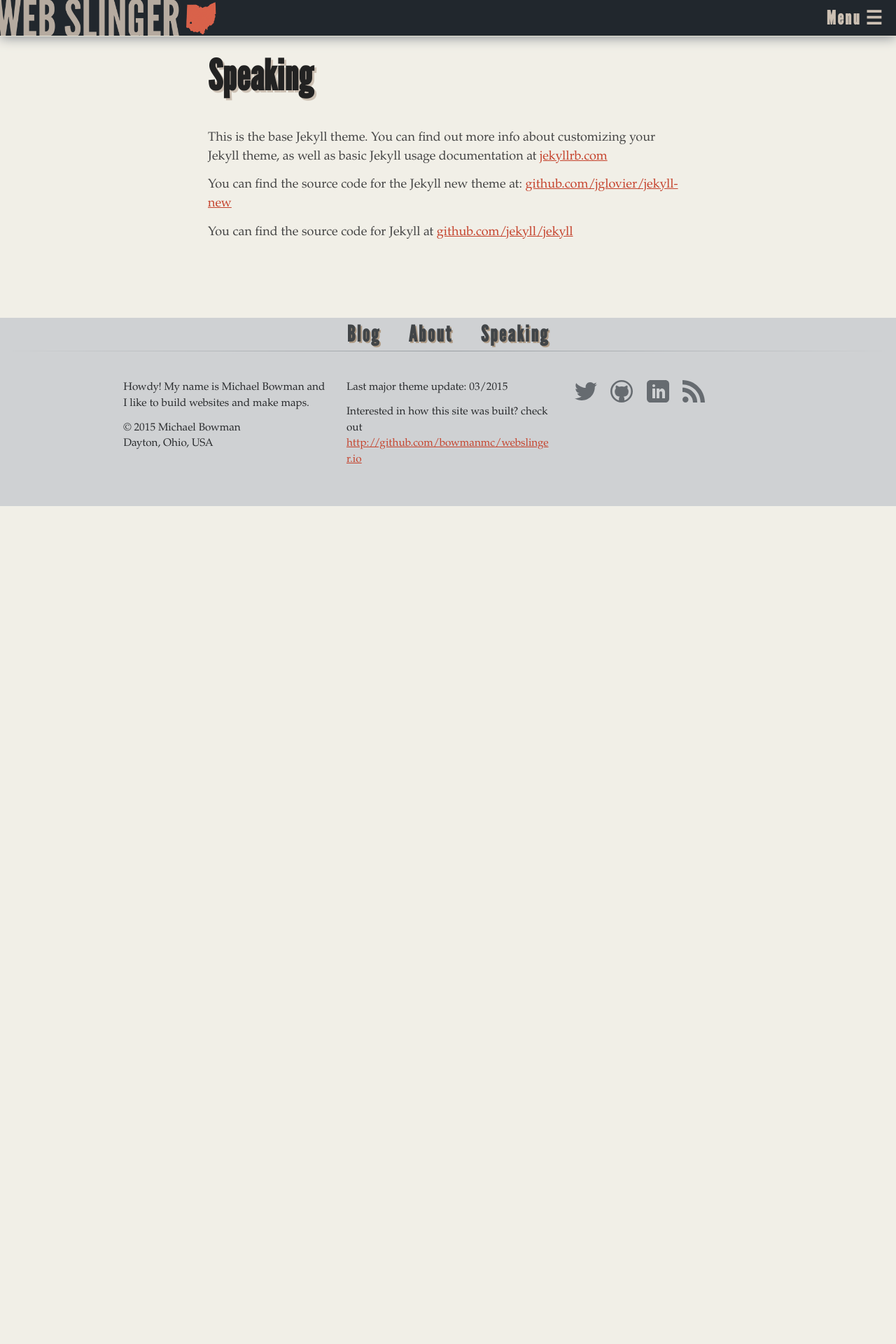
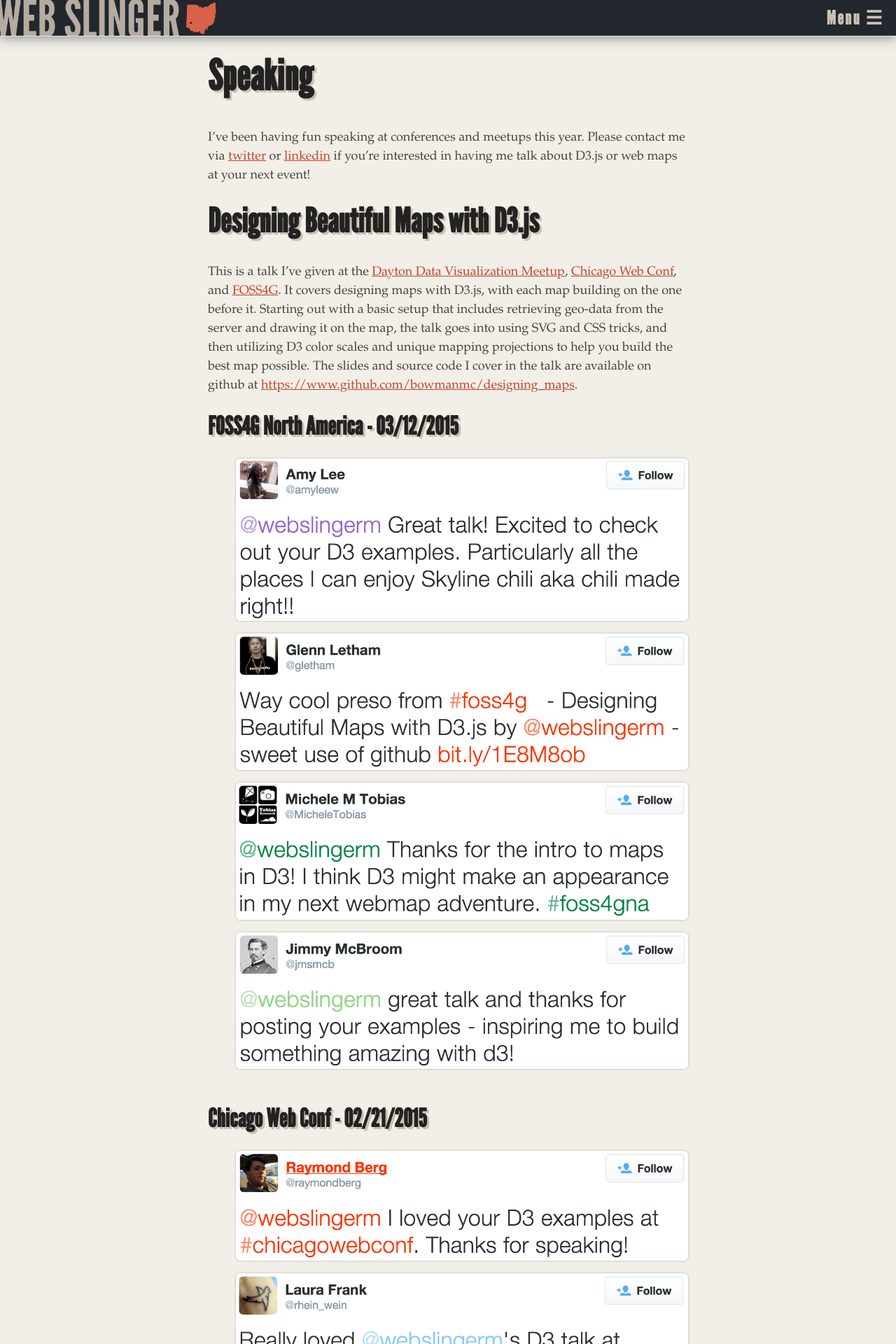
Before and after one commit to bowmanmc/webslinger.io, a Jekyll site: the page built from app/speaking.md, in a window 1280 px wide. Shown: the top 1920 px of the page at 70% size. Built offline with Jekyll 4.4.1, drawn with Linux system fonts in a browser that asks for light colours; nearby versions of some CDN libraries; library files that are not in the unit come from our copies; before the commit the page ends 900 px from its top, so only the background shows below that.

Commit message:
speaking page

```diff
--- a/app/_layouts/page.html
+++ b/app/_layouts/page.html
@@ -6,6 +6,6 @@ layout: default
     <h1 class="post-title">{{ page.title }}</h1>
 </header>
 
-<article class="">
+<article class="page">
     {{ content }}
 </article>
--- a/app/speaking.md
+++ b/app/speaking.md
@@ -4,8 +4,48 @@ title: Speaking
 permalink: /speaking/
 ---
 
-This is the base Jekyll theme. You can find out more info about customizing your Jekyll theme, as well as basic Jekyll usage documentation at [jekyllrb.com](http://jekyllrb.com/)
+I've been having fun speaking at conferences and meetups this year.
+Please contact me via
+[twitter](https://twitter.com/webslingerm) or
+[linkedin](https://www.linkedin.com/in/bowmanmc)
+if you're interested in having me talk about D3.js or web maps at your next event!
 
-You can find the source code for the Jekyll new theme at: [github.com/jglovier/jekyll-new](https://github.com/jglovier/jekyll-new)
 
-You can find the source code for Jekyll at [github.com/jekyll/jekyll](https://github.com/jekyll/jekyll)
+## Designing Beautiful Maps with D3.js
+This is a talk I've given at
+the [Dayton Data Visualization Meetup](http://meetup.com/daytondv),
+[Chicago Web Conf](http://www.chicagowebconf.org), and
+[FOSS4G](http://2015.foss4g-na.org).
+It covers designing maps with D3.js, with each map building on the one
+before it. Starting out with a basic setup that includes retrieving geo-data from
+the server and drawing it on the map, the talk goes into using SVG and CSS tricks,
+and then utilizing D3 color scales and unique mapping
+projections to help you build the best map possible.
+The slides and source code I cover in the talk are available
+on github at
+[https://www.github.com/bowmanmc/designing_maps](https://www.github.com/bowmanmc/designing_maps).
+
+
+### FOSS4G North America - 03/12/2015
+<ul class="twitter-quotes">
+    <li><a href="https://twitter.com/amyleew/status/576120466064048128"><img src="/assets/2015-twitter/foss4g-02.png" /></a></li>
+    <li><a href="https://twitter.com/gletham/status/576096134906548224"><img src="/assets/2015-twitter/foss4g-03.png" /></a></li>
+    <li><a href="https://twitter.com/MicheleTobias/status/576095062875992064"><img src="/assets/2015-twitter/foss4g-04.png" /></a></li>
+    <li><a href="https://twitter.com/jmsmcb/status/576131384361639936"><img src="/assets/2015-twitter/foss4g-01.png" /></a></li>
+    <!-- <li><a href="https://twitter.com/lyzidiamond/status/576091141738610688"><img src="/assets/2015-twitter/foss4g-05.png" /></a></li> -->
+</ul>
+
+
+### Chicago Web Conf - 02/21/2015
+<ul class="twitter-quotes">
+    <li><a class="twitter-quote" href="https://twitter.com/raymondberg/status/569603173968687105"><img src="/assets/2015-twitter/chicago-01.png" /></a></li>
+    <li><a href="https://twitter.com/rhein_wein/status/569522468009979904"><img src="/assets/2015-twitter/chicago-02.png" /></a></li>
+    <li><a href="https://twitter.com/nickles_is_here/status/569258409821745152"><img src="/assets/2015-twitter/chicago-03.png" /></a></li>
+</ul>
+
+<!--
+### Around The Web - 2015
+<ul class="twitter-quotes">
+    <li><a href="https://twitter.com/DashingD3js/status/576459516239282176"><img src="/assets/2015-twitter/web-01.png" /></a></li>
+</ul>
+-->
--- a/app/styles/main.scss
+++ b/app/styles/main.scss
@@ -5,6 +5,7 @@
         'base/defaults',
         'components/footer',
         'components/navigation',
+        'components/page',
         'components/post',
         'components/postlist',
         'pages/about'
```
Also changed, not shown: app/styles/components/_page.scss (added, +14 -0 lines), app/assets/2015-twitter/chicago-01.png (added), app/assets/2015-twitter/chicago-02.png (added), app/assets/2015-twitter/chicago-03.png (added), app/assets/2015-twitter/foss4g-01.png (added), app/assets/2015-twitter/foss4g-02.png (added), app/assets/2015-twitter/foss4g-03.png (added), app/assets/2015-twitter/foss4g-04.png (added), app/assets/2015-twitter/foss4g-05.png (added), app/assets/2015-twitter/web-01.png (added), app/styles/site.min.css.
